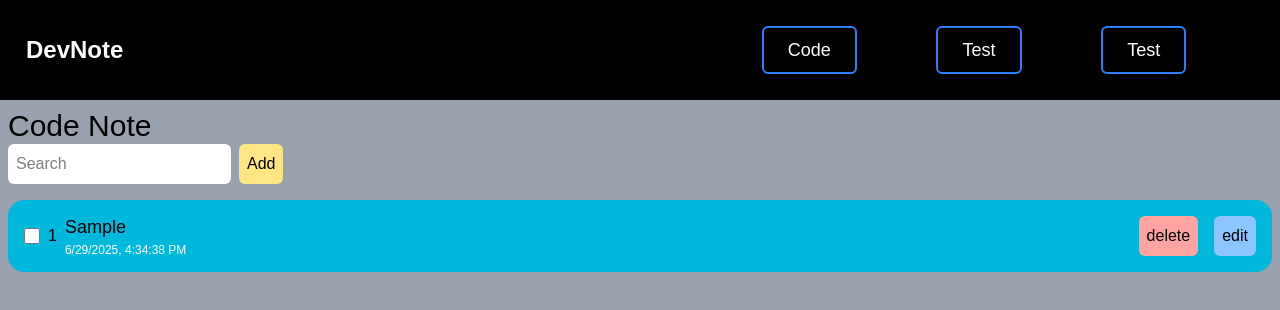
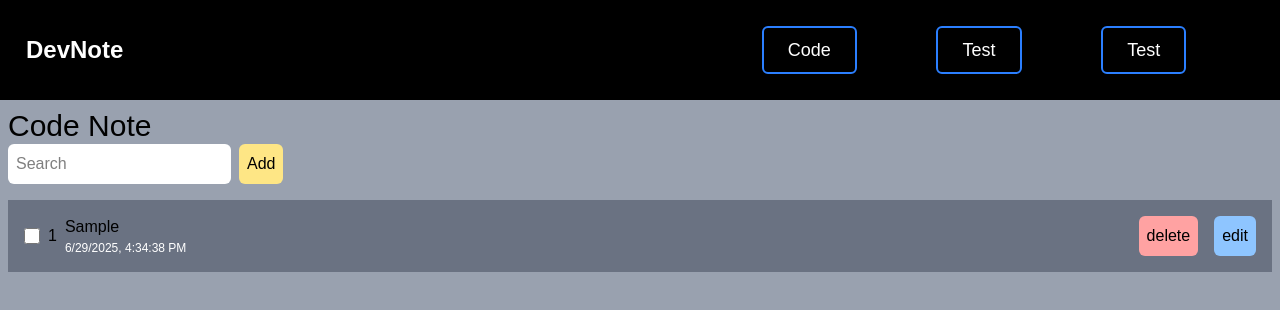
Before and after one commit to Korakodman/full-list-crud, a Next.js app: page / in a window 1280 px wide. Both pictures are taken after typing "Sample" into the empty fields and a click on the button "Add". Shown: the top 310 px of the page. Built offline with nearby package versions, Linux system fonts and the light colour scheme.

Commit message:
แก้การ checkให้ถูก id คือใช้ .map()

```diff
--- a/src/component/Itemlist.js
+++ b/src/component/Itemlist.js
@@ -1,35 +1,36 @@
 import React from "react";
 
-export default function Itemlist({ list, checkend, setcheckend }) {
-  // รับทั้ง event กับ ตัวแปล(เลขindex) แล้วไปทำอย่างอื่นต่อ
-  const checkbox = (e, index) => {
-    const check = e.target.checked;
-    setcheckend(check);
-    if (check) {
-      console.log("checked");
-      console.log(index);
-    } else {
-      console.log("unchecked");
-    }
-  };
+export default function Itemlist({ list, handleoncheckbox }) {
   return (
     <section className="grid grid-cols-1 gap-2 mt-2">
       {list.map((item, index) => {
         return (
           <div
-            key={index}
-            className="flex justify-between items-center bg-cyan-500 p-2 rounded-2xl"
+            key={item.id}
+            className={
+              item.color
+                ? "bg-blue-400 flex justify-between  duration-200 items-center p-2"
+                : "bg-gray-500 flex justify-between  duration-500 items-center p-2"
+            }
           >
             <div className=" ml-2 flex  ">
               <div className="mr-2 flex items-center">
                 <input
                   className=" w-4 h-4 rounded-md mr-2 checked:bg-amber-200"
                   type="checkbox"
-                  onClick={(e) => checkbox(e, index + 1)}
+                  onChange={(e) => {
+                    handleoncheckbox(e, item.id);
+                  }}
                 />
+
                 {index + 1}
               </div>
-              <h1> {item}</h1>
+              <div key={item.id}>
+                <h1 style={{ backgroundColor: item.color }}>{item.namelist}</h1>
+                <div className="">
+                  <p className=" text-[12px] text-white ">{item.time}</p>
+                </div>
+              </div>
             </div>
             <div className="p-2">
               <button className="p-2 mr-4 bg-red-300 rounded-md">delete</button>
--- a/src/component/Main.js
+++ b/src/component/Main.js
@@ -13,7 +13,6 @@ export default function Main() {
   const [inputvalue, setinputvalue] = useState({
     id: Date.now(),
     namelist: "",
-    checked: false,
     time: new Date().toLocaleString(),
     color: false,
   });
@@ -22,16 +21,9 @@ export default function Main() {
   // * เป็นฟั่งชั่นเมื่อมีการเปลี่ยนแปลงก็จะเก็บ e หรือ event โดยสร้างตัวแปลเก็บชื่อ name,value เป็น object ที่ส่งมาตามทีี่ตั้งชื่อ เช่น
   // * เป็น name: "namelist"
   // * การใช้ prev เป็นการดึงค่าอันเก่ามาด้วย เมื่อมีการเปลี่ยนแปลงก็จะแทนที่ค่าตัวเก่า
-  const handleonchange = (e, item) => {
+  const handleonchange = (e) => {
     const { name, value } = e.target;
     setinputvalue((prev) => ({ ...prev, [name]: value }));
-    console.log(
-      selectid.map((item) => {
-        let id = [];
-        id = item.id;
-        console.log(id);
-      })
-    );
   };
   // * เมื่อมีการกด submit ของ form รับ event มาแล้วเรียกใช้ preventDefault() เพื่อให้หน้าเว็บโหลด
   // * จากนั้นดึงค่าจาก list อันเก่ามาด้วยแทนที่ prev เมื่อกดแล้วจะแทนที่ตัวเก่าด้วยตัวใหม่ของ inputvalue
@@ -44,24 +36,37 @@ export default function Main() {
       setinputvalue({
         id: Date.now(),
         namelist: "",
-        checkend: false,
         time: new Date().toLocaleString(),
         color: false,
       });
-      setselectid((prev) => [...prev, inputvalue]);
+
       setErorr(false);
     } else {
       e.preventDefault();
       setErorr(true);
     }
   };
-  // * แก้ไข้ให้มันเลือก checked ใน objectด้วย
-  const [selectid, setselectid] = useState([]);
-  // const handleoncheckbox = (id) => {
-  //   setselectid((prev) => ({ ...prev, [id]: !prev[id] }));
+  // ! ปัญหาที่เจอคือไม่รู้วิธีใช้ .map ที่ครบถ้วน
+  // ? จงไปหาวิธัใช้มาให้ครบ
+  // * เมื่อมีการเปลี่ยนแปลงจะเรียกใช้ handleoncheckbox และสร้างตัวแปรเก็บ ค่า check
+  // * หลังจากนั้นสร้างตัวแปร เมื่อมีการเปลี่ยนแปลง
+  // * ทำการ map data หรือ list หรือแสดงแต่ละตัวออกมาเก็บไว้ใน updatedList
+  // * โดย ถ้า item.id ของ item(ตัวแทนของ list) ตรงกับ id ที่ส่งเข้ามาให้เปลี่ยนเฉพาะตัวนั้นที่ตรงกัน
+  // * โดยเข้าถึง color ถ้า checkend เป็นจริงให้เปลี่ยนตามค่า
+  const handleoncheckbox = (e, id) => {
+    const checked = e.target.checked;
+    const updatedList = list.map((item) => {
+      if (item.id === id) {
+        return {
+          ...item,
+          color: checked ? true : false,
+        };
+      }
+      return item;
+    });
 
-  //   console.log(selectid);
-  // };
+    setlist(updatedList);
+  };
 
   return (
     <main className=" p-2 bg-gray-400 w-full h-[90vh]">
@@ -88,53 +93,8 @@ export default function Main() {
               </div>
             </form>
           </section>
-          {/* <Itemlist list={list} checkend={checkend} setcheckend={setcheckend} /> */}
-          <section className="grid grid-cols-1 gap-2 mt-2">
-            {list.map((item, index) => {
-              return (
-                <div
-                  key={index}
-                  className={
-                    item.color
-                      ? "flex justify-between items-center bg-gray-500 p-2 rounded-2xl"
-                      : "flex justify-between items-center bg-cyan-500 p-2 rounded-2xl"
-                  }
-                >
-                  <div className=" ml-2 flex  ">
-                    <div className="mr-2 flex items-center">
-                      <input
-                        className=" w-4 h-4 rounded-md mr-2 checked:bg-amber-200"
-                        type="checkbox"
-                        onChange={(e) => {
-                          handleoncheckbox(e, item.id);
-                        }}
-                      />
-
-                      {index + 1}
-                    </div>
-                    <div key={item.id}>
-                      <h1
-                        className={
-                          item.color ? "text-lg  bg-red-400" : "text-lg "
-                        }
-                      >
-                        {item.namelist}
-                      </h1>
-                      <div className="">
-                        <p className=" text-[12px] text-white ">{item.time}</p>
-                      </div>
-                    </div>
-                  </div>
-                  <div className="p-2">
-                    <button className="p-2 mr-4 bg-red-300 rounded-md">
-                      delete
-                    </button>
-                    <button className="p-2 bg-blue-300 rounded-md">edit</button>
-                  </div>
-                </div>
-              );
-            })}
-          </section>
+          <Itemlist list={list} handleoncheckbox={handleoncheckbox} />
+          <section className="grid grid-cols-1 gap-2 mt-2"></section>
         </header>
       </section>
     </main>
```
